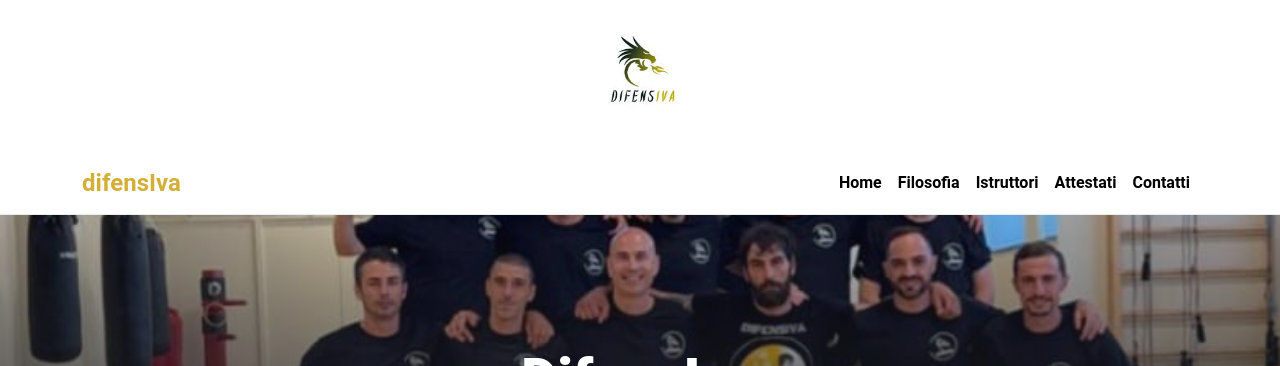
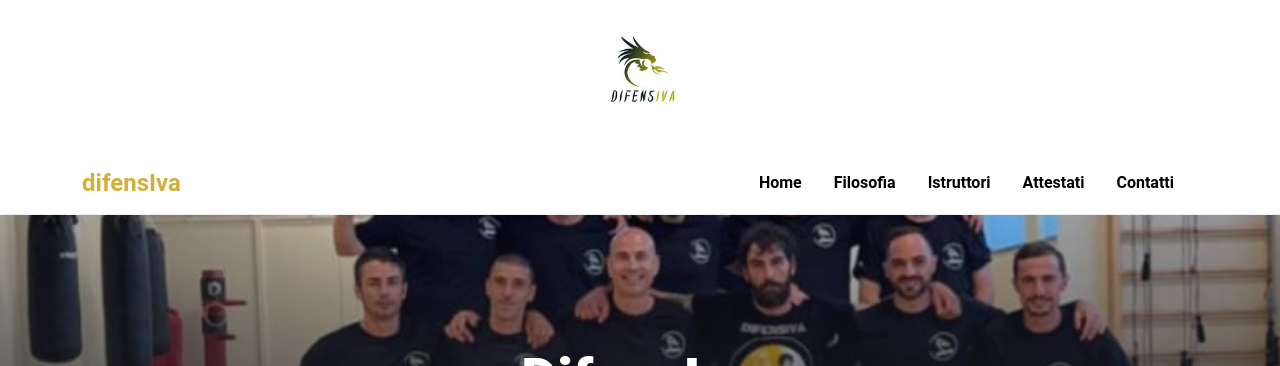
Before and after one commit to difensiva-varese/difensiva, a Jekyll site: the page built from pages/home.md, in a window 1280 px wide. Shown: the top 366 px of the page. Built offline with Jekyll 4.4.1, drawn with Linux system fonts in a browser that asks for light colours.

Commit message:
Update main.scss

```diff
--- a/assets/theme/css/main.scss
+++ b/assets/theme/css/main.scss
@@ -59,7 +59,21 @@ $custom_rounded: "{{ site.rounded_corners }}";
 @import "_team";              // Team members
 @import "_footer";              // Footer
 
+
+// Personalizzazione navbar
+#main-nav {
+  background-color: white !important;
+  border-bottom: 1px solid #eee;
+}
+
+#main-nav .navbar-brand {
+  color: #d4af37 !important; // oro
+  font-weight: bold;
+  font-size: 2rem;
+}
+
 .navbar-nav .nav-link {
   color: #000 !important;
   font-weight: bold;
+  margin-right: 1rem;
 }
```
